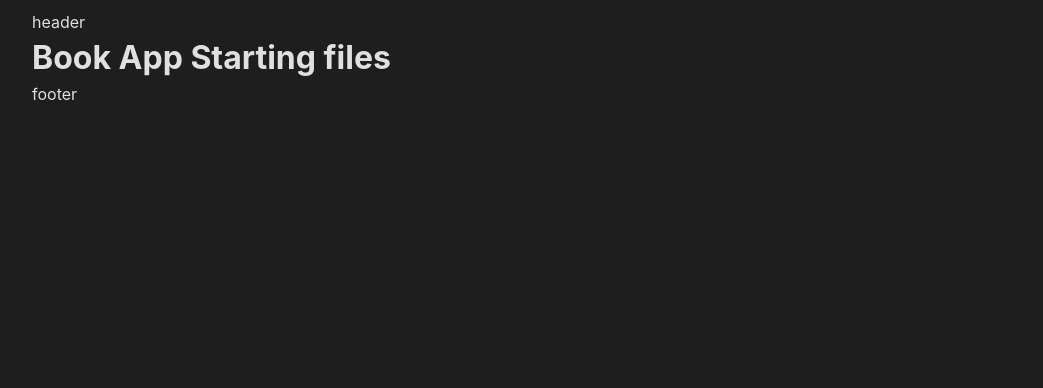
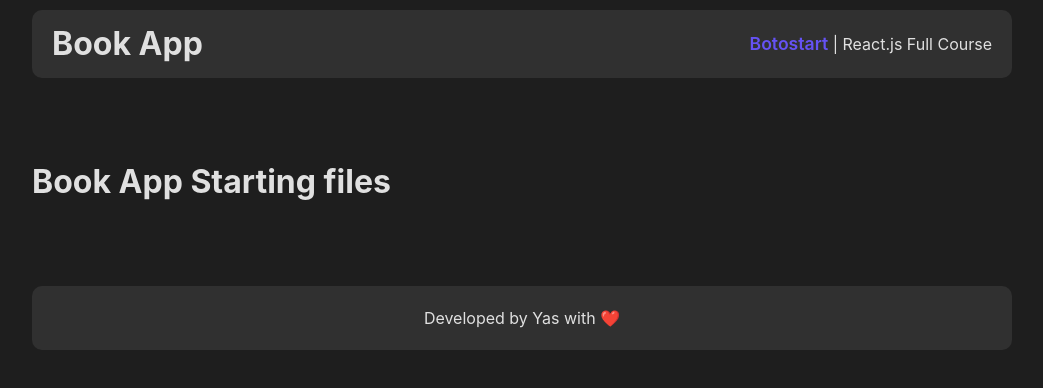
Before and after one commit to moyaseram/book-app, a React (Vite) app: page / in a window 1280 px wide. Shown: the top 388 px of the page, without its empty margins (118-1161 px from the left). Built offline with nearby package versions, Linux system fonts and the light colour scheme.

Commit message:
Implementation layout project

```diff
--- a/src/layouts/Layout.jsx
+++ b/src/layouts/Layout.jsx
@@ -1,9 +1,18 @@
+import styles from "./Layout.module.css";
+
 const Layout = ({ children }) => {
   return (
     <>
-      <header>header</header>
+      <header className={styles.header}>
+        <h1>Book App</h1>
+        <p>
+          <a href="https://botostart.ir">Botostart</a> | React.js Full Course
+        </p>
+      </header>
       {children}
-      <footer>footer</footer>
+      <footer className={styles.footer}>
+        <p>Developed by Yas with ❤️</p>
+      </footer>
     </>
   );
 };
--- /dev/null
+++ b/src/layouts/Layout.module.css
@@ -0,0 +1,24 @@
+.header {
+  display: flex;
+  align-items: center;
+  justify-content: space-between;
+  background-color: #303030;
+  padding: 10px 20px;
+  margin-bottom: 80px;
+  border-radius: 10px;
+}
+
+.header a {
+  text-decoration: none;
+  color: #6552f4;
+  font-weight: 600;
+  font-size: 1.1rem;
+}
+
+.footer {
+  text-align: center;
+  background-color: #303030;
+  padding: 20px;
+  margin-top: 80px;
+  border-radius: 10px;
+}
```
